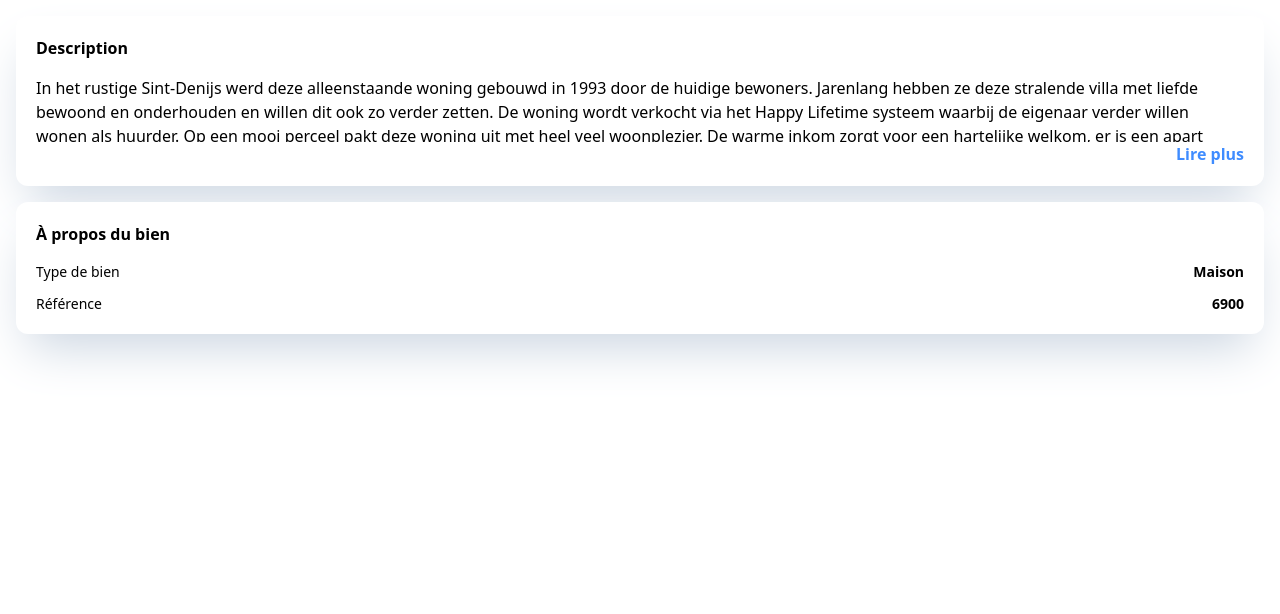
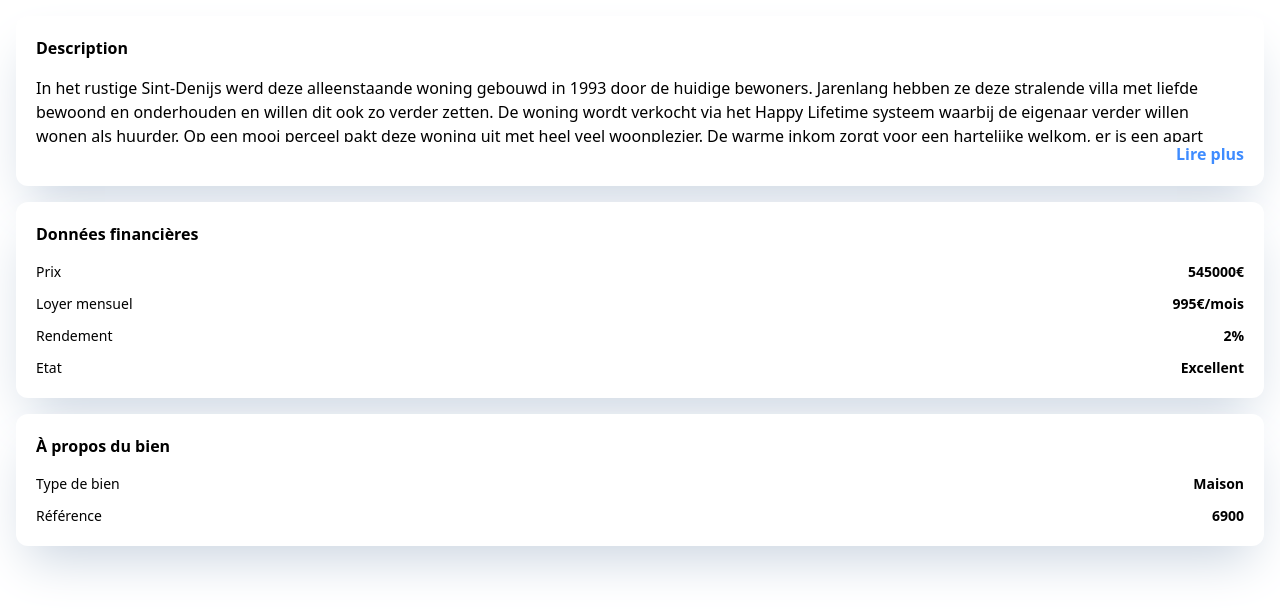
Before and after one commit to MaximeNef/Nextjsimmo, a Next.js app in the folder my-project/: page /details in a window 1280 px wide. Shown: the top 614 px of the page. Built offline with nearby package versions, Linux system fonts and the light colour scheme.

Commit message:
add component données

```diff
--- a/my-project/src/pages/details/index.jsx
+++ b/my-project/src/pages/details/index.jsx
@@ -3,15 +3,15 @@ import Image from "next/image";
 import Card from "../../components/card";
 import Flex from "../../components/shared/composers/Flex";
 import Description from "../../components/card_detail/description";
-
+import Données from "../../components/card_detail/données";
 import About from "../../components/card_detail/About";
 
 const Details = () => {
   return (
-    <Container className='bg-white space-y-4 m-4'>
+    <Container className="bg-white space-y-4 m-4">
       <Description />
+      <Données />
       <About />
-
     </Container>
   );
 };
```
